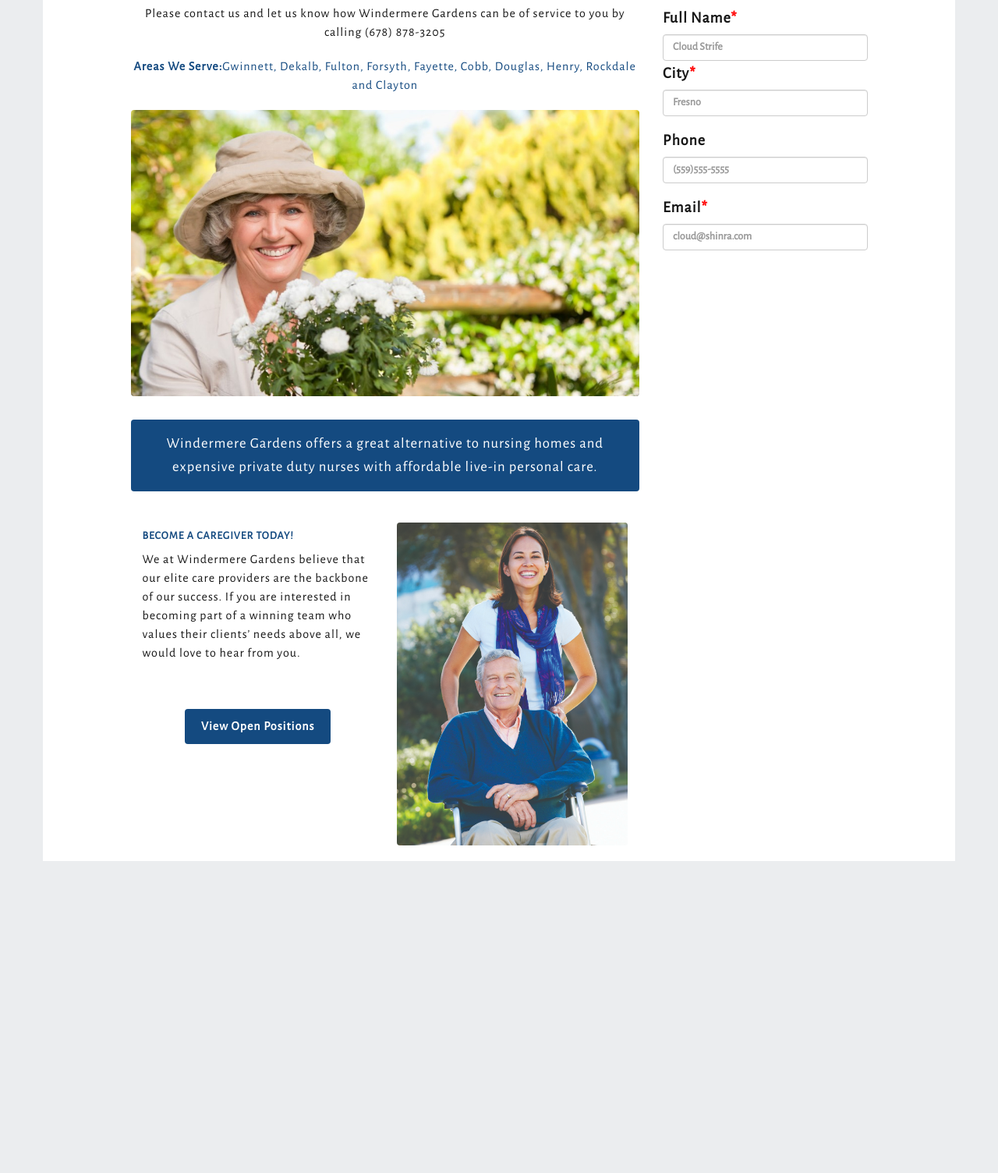
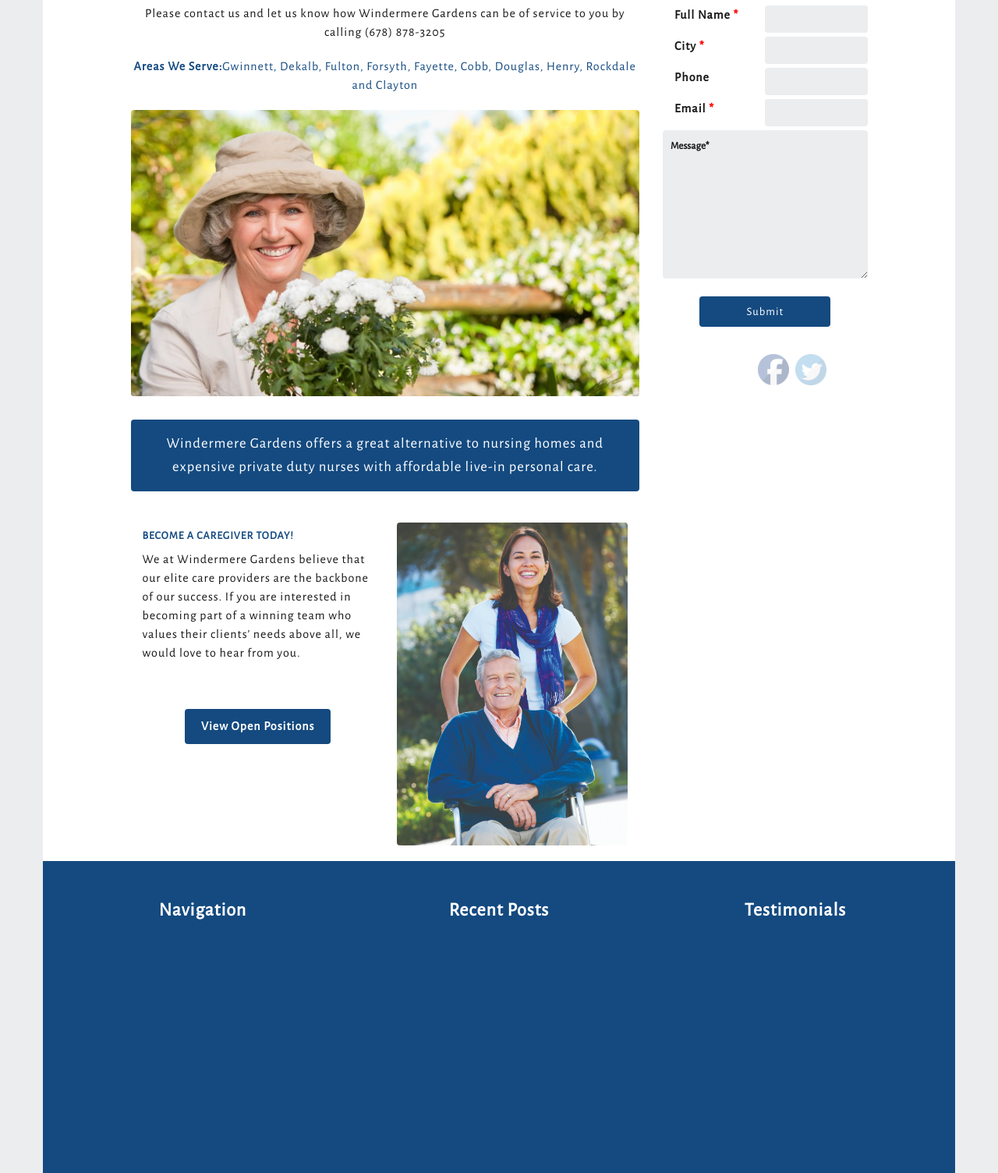
Before and after one commit to zenkitties/windermere-gardens, a website: page index.html in a window 1280 px wide. Shown: the part 742-2246 px from the top of the page at 78% size. Before the commit the page ends 1846 px from the top, so only its background shows below. Drawn offline with nearby package versions, Linux system fonts and the light colour scheme.

Commit message:
Added the rest of the form and social media buttons to the right. Also started the frame for the footer.

```diff
--- a/index.html
+++ b/index.html
@@ -28,7 +28,7 @@
              </div><!--/#header-social -->
          </div><!--/.container -->
        </div><!--/.row closure-->
-        <div id="nav-box" class="row">
+       <div id="nav-box" class="row">
             <div class="container">
                 <div class="col-md-5 col-md-offset-1">
                     <a href="#"><img id="windermere-logo" src="img/logo1.png" alt="windermere gardens home care" /></a>
@@ -87,26 +87,49 @@
                     Please go to the <strong><a href="#">CAREERS</a></strong> page to inquire
                     about job availability. Thank you.</p>
                     <form name="contactForm" method="POST">
-                        <div>
-                            <label for="fullName">Full Name<span class="red">*</span></label>
-                            <input name="fullName" type="text" class="form-control" id="full_name" placeholder="Cloud Strife" required/>
+                        <div class="form-group fg-padding">
+                            <label for="fullName" class="col-xs-6">Full Name <span class="red">*</span></label>
+                            <input name="fullName" type="text" class="col-xs-6" id="full_name" required/>
+                        </div>
+                        <div class="form-group fg-padding">
+                            <label for="city" class="col-xs-6">City <span class="red">*</span></label>
+                            <input name="city" type="text" class="col-xs-6" id="city" required/>
+                        </div>
+                        <div class="form-group fg-padding">
+                            <label for="phoneNumber" class="col-xs-6">Phone</label>
+                            <input name="phoneNumber" type="tel" class="col-xs-6" id="phone_number" />
+                        </div>
+                        <div class="form-group fg-padding">
+                            <label for="eMail" class="col-xs-6">Email <span class="red">*</span></label>
+                            <input name="eMail" type="email" class="col-xs-6" id="email" required/>
                         </div>
                         <div class="form-group">
-                            <label for="city">City<span class="red">*</span></label>
-                            <input name="city" type="text" class="form-control" id="city" placeholder="Fresno" required/>
+                            <textarea name="comments" rows="8" id="form-comments" placeholder="Message*"></textarea>
                         </div>
-                        <div class="form-group">
-                            <label for="phoneNumber">Phone</label>
-                            <input name="phoneNumber" type="tel" class="form-control" id="phone_number" placeholder="(559)555-5555" />
+                        <div class="form-group text-center">
+                            <a class="btn-submit" href="#" type="submit">Submit</a>
                         </div>
-                        <div class="form-group">
-                            <label for="eMail">Email<span class="red">*</span></label>
-                            <input name="eMail" type="email" class="form-control" id="email" placeholder="cloud@shinra.com" required/>
-                        </div>
-                    </form>
+                    </form><!--/.forms -->
+                    <ul id="social-network">
+                        <li><a href="https://www.facebook.com/Windermere-Gardens-In-Home-Care-1483466168626008/"><img src="img/default_facebook.png" alt="facebook social networking"></a></li>
+                        <li><a href="https://twitter.com/windermerecare1?lang=en"><img src="img/default_twitter.png" alt="twitter social network"></a></li>
+                    </ul>
                </section><!--/.right-side-info -->
            </div><!--/#windmere-main-content .container -->
        </div><!--.row closure -->
+       <footer id="footer" class="row">
+           <div class="container">
+              <section class="col-xs-12 col-md-4">
+                  <h4>Navigation</h4>
+              </section>
+              <section class="col-xs-12 col-md-4">
+                  <h4>Recent Posts</h4>
+              </section>
+              <section class="col-xs-12 col-md-4">
+                  <h4>Testimonials</h4>
+              </section>
+           </div>
+       </footer><!--/.row of the footer -->
 
 
    </div><!--/.container (the whole container) -->
--- a/scss/_buttons.scss
+++ b/scss/_buttons.scss
@@ -31,3 +31,18 @@
     color: $white;
     background-color: $color-two;
 }
+
+a.btn-submit {
+    border-radius: $border-radius;
+    background-color: $color-one;
+    font-size: 11pt;
+    font-weight: 400;
+    padding: 12px 60px;
+    margin: 20px 0;
+}
+
+a.btn-submit:hover,
+a.btn-submit:focus {
+    background-color: $color-two;
+    color: $white;
+}
--- a/scss/_footer.scss
+++ b/scss/_footer.scss
@@ -0,0 +1,18 @@
+/* FOOTER STYLES */
+
+footer {
+    background-color: $color-one;
+    min-height: 400px;
+    color: $white;
+
+    section {
+        margin: 40px auto 40px auto;
+    }
+
+    h4 {
+        font-size: 24px;
+        font-weight: bold;
+        text-align: center;
+        color: $white;
+    }
+}
--- a/scss/_form.scss
+++ b/scss/_form.scss
@@ -1,8 +1,34 @@
 form {
     font-weight: bold;
 
-    input {
+    .fg-padding {
+        padding-bottom: 25px;
+    }
+
+    label {
+        font-size: 12pt;
+    }
+
+    input, textarea {
         background-color: $grey;
-        color: $white;
+        color: $black;
+        font-size: 10pt;
+        width: 100%;
+        height: 35px;
+        border-radius: $border-radius;
+        border: 0;
+    }
+
+    textarea {
+        padding: 10px;
+        height: auto;
+        margin: 0;
+    }
+
+    ::-webkit-input-placeholder {
+        color: $black;
+    }
+    ::-moz-input-placeholder {
+        color: $black;
     }
 }
--- a/scss/_main.scss
+++ b/scss/_main.scss
@@ -77,6 +77,28 @@
                 color: $color-two;
             }
         }
+
+        #social-network {
+            margin-top: 30px;
+            margin-left: 45%;
+            list-style-type: none;
+
+            li {
+                float: left;
+                margin: 10px 4px;
+            }
+
+            img {
+                opacity: 0.50;
+                height: 40px;
+                width: auto;
+                transition: all 250ms ease-in-out;
+            }
+
+            img:hover {
+                opacity: 1;
+            }
+        }
     }
 
 }
```
Also changed, not shown: css/styles.css.
